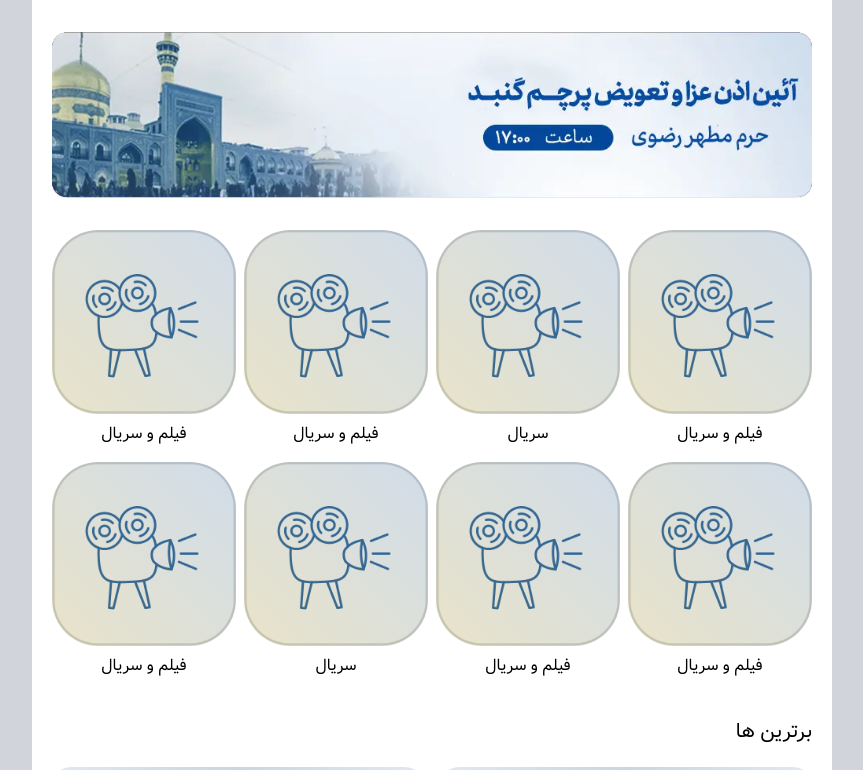
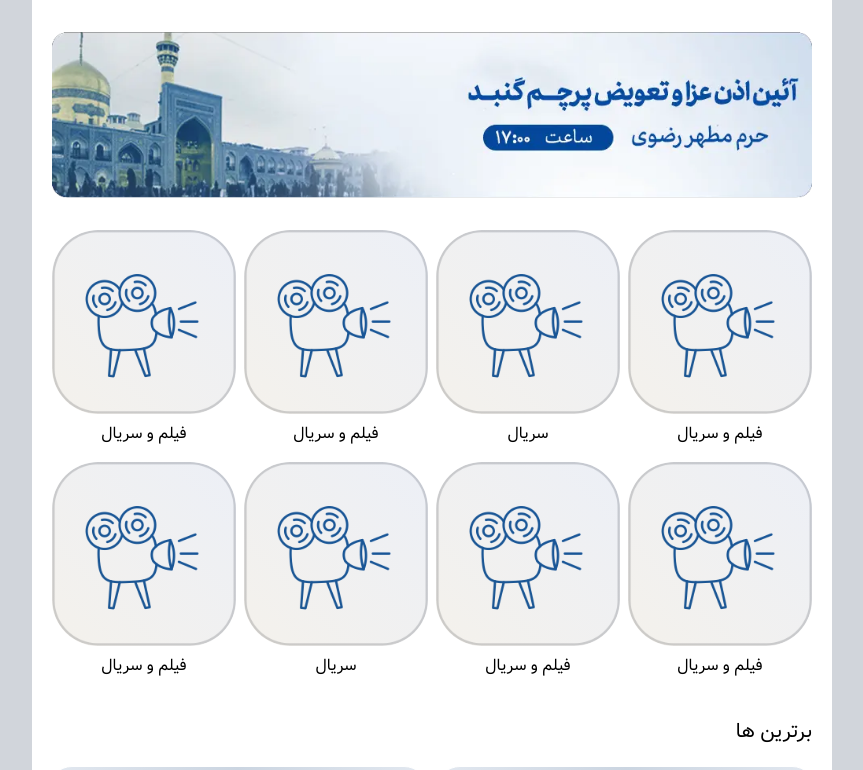
Before and after one commit to m-bashari-m/vitrin-with-react, a React (Vite) app: page / in a window 1280 px wide. Shown: the part 708-1478 px from the top of the page, without its empty margins (208-1071 px from the left). Built offline with nearby package versions, Linux system fonts and the light colour scheme.

Commit message:
Deploy dev

```diff
--- a/src/components/header/HeaderAds.tsx
+++ b/src/components/header/HeaderAds.tsx
@@ -6,7 +6,7 @@ const HeaderAds: React.FC = () => {
     <a
       id="ads"
       href="#"
-      className="bg-gray-100 md:hidden w-screen h-16 flex justify-between flex-row items-center px-4 py-3"
+      className="bg-gray-100 md:hidden w-full h-16 flex justify-between flex-row items-center px-4 py-3"
     >
       <div className="flex flex-row items-center">
         <img
--- a/src/components/main/BestCard.tsx
+++ b/src/components/main/BestCard.tsx
@@ -10,8 +10,9 @@ interface BestCardProps {
 
 const BestCard: React.FC<BestCardProps> = (props) => {
   return (
-    <div className="p-1">
+    <div draggable={false} className="p-1">
       <a
+        draggable={false}
         href={props.href}
         className="flex flex-row-reverse p-3 bg-slate-200 rounded-3xl items-center justify-between w-full border border-white transition duration-300 group hover:bg-slate-300 bg-gradient-to-r from-slate-200 via-slate-300 to-slate-200"
       >
--- a/src/components/main/Category.tsx
+++ b/src/components/main/Category.tsx
@@ -10,7 +10,7 @@ const Category: React.FC<CategoryProps> = (props) => {
   return (
     <a className="hover:cursor-pointer flex items-center flex-col">
       <div className="relative group rounded-4xl overflow-hidden">
-        <div className="absolute -top-[100px] -right-[100px] w-[400px] h-[400px] opacity-30 group-hover:opacity-40 transition duration-500  rounded-4xl hover:rotate-180 z-10 bg-gradient-to-bl from-blue-500 to-yellow-500"></div>
+        <div className="absolute -top-[100px] -right-[100px] w-[400px] h-[400px] opacity-10 group-hover:opacity-20 transition duration-500  rounded-4xl hover:rotate-180 z-10 bg-gradient-to-bl from-blue-600 to-yellow-600"></div>
         <img
           src={props.image}
           alt={props.alt}
--- a/src/data/data.ts
+++ b/src/data/data.ts
@@ -1,3 +1,10 @@
+import eznaza from "../images/banners/ezn-aza.webp";
+import avaiehesgh from "../images/relegious/avaieh-esgh.jpeg";
+import kartoonak from "../images/banners/kartoonak.webp";
+import majarajooiie from "../images/banners/majara-jooiie.webp";
+import sobhanehketab from "../images/banners/sobhaneh-ketab.webp";
+import modirankanal from "../images/banners/modiran-kanal.webp";
+import filmvaserial from "../images/categories/film-va-serial.png";
 interface Offer {
   id: string;
   showAll: string;
@@ -18,67 +25,67 @@ export const offers: Offer[] = [
     id: "مذهبی",
     showAll: "#",
     banner: {
-      image: "./src/images/banners/ezn-aza.webp",
+      image: eznaza,
       alt: "A small banner",
     },
     data: [
       {
         id: 1,
-        image: "./src/images/relegious/avaieh-esgh.jpeg",
+        image: avaiehesgh,
         alt: "Avayeh Eshgh",
         title: "آوای عشق",
       },
       {
         id: 2,
-        image: "./src/images/relegious/avaieh-esgh.jpeg",
+        image: avaiehesgh,
         alt: "Avayeh Eshgh",
         title: "آوای عشق",
       },
       {
         id: 3,
-        image: "./src/images/relegious/avaieh-esgh.jpeg",
+        image: avaiehesgh,
         alt: "Avayeh Eshgh",
         title: "آوای عشق",
       },
       {
         id: 4,
-        image: "./src/images/relegious/avaieh-esgh.jpeg",
+        image: avaiehesgh,
         alt: "Avayeh Eshgh",
         title: "آوای عشق",
       },
       {
         id: 5,
-        image: "./src/images/relegious/avaieh-esgh.jpeg",
+        image: avaiehesgh,
         alt: "Avayeh Eshgh",
         title: "آوای عشق",
       },
       {
         id: 6,
-        image: "./src/images/relegious/avaieh-esgh.jpeg",
+        image: avaiehesgh,
         alt: "Avayeh Eshgh",
         title: "آوای عشق",
       },
       {
         id: 7,
-        image: "./src/images/relegious/avaieh-esgh.jpeg",
+        image: avaiehesgh,
         alt: "Avayeh Eshgh",
         title: "آوای عشق",
       },
       {
         id: 8,
-        image: "./src/images/relegious/avaieh-esgh.jpeg",
+        image: avaiehesgh,
         alt: "Avayeh Eshgh",
         title: "آوای عشق",
       },
       {
         id: 9,
-        image: "./src/images/relegious/avaieh-esgh.jpeg",
+        image: avaiehesgh,
         alt: "Avayeh Eshgh",
         title: "آوای عشق",
       },
       {
         id: 10,
-        image: "./src/images/relegious/avaieh-esgh.jpeg",
+        image: avaiehesgh,
         alt: "Avayeh Eshgh",
         title: "آوای عشق",
       },
@@ -88,67 +95,67 @@ export const offers: Offer[] = [
     id: "پرفروش هفته",
     showAll: "#",
     banner: {
-      image: "./src/images/banners/kartoonak.webp",
+      image: kartoonak,
       alt: "A small banner",
     },
     data: [
       {
         id: 1,
-        image: "./src/images/relegious/avaieh-esgh.jpeg",
+        image: avaiehesgh,
         alt: "Avayeh Eshgh",
         title: "آوای عشق",
       },
       {
         id: 2,
-        image: "./src/images/relegious/avaieh-esgh.jpeg",
+        image: avaiehesgh,
         alt: "Avayeh Eshgh",
         title: "آوای عشق",
       },
       {
         id: 3,
-        image: "./src/images/relegious/avaieh-esgh.jpeg",
+        image: avaiehesgh,
         alt: "Avayeh Eshgh",
         title: "آوای عشق",
       },
       {
         id: 4,
-        image: "./src/images/relegious/avaieh-esgh.jpeg",
+        image: avaiehesgh,
         alt: "Avayeh Eshgh",
         title: "آوای عشق",
       },
       {
         id: 5,
-        image: "./src/images/relegious/avaieh-esgh.jpeg",
+        image: avaiehesgh,
         alt: "Avayeh Eshgh",
         title: "آوای عشق",
       },
       {
         id: 6,
-        image: "./src/images/relegious/avaieh-esgh.jpeg",
+        image: avaiehesgh,
         alt: "Avayeh Eshgh",
         title: "آوای عشق",
       },
       {
         id: 7,
-        image: "./src/images/relegious/avaieh-esgh.jpeg",
+        image: avaiehesgh,
         alt: "Avayeh Eshgh",
         title: "آوای عشق",
       },
       {
         id: 8,
-        image: "./src/images/relegious/avaieh-esgh.jpeg",
+        image: avaiehesgh,
         alt: "Avayeh Eshgh",
         title: "آوای عشق",
       },
       {
         id: 9,
-        image: "./src/images/relegious/avaieh-esgh.jpeg",
+        image: avaiehesgh,
         alt: "Avayeh Eshgh",
         title: "آوای عشق",
       },
       {
         id: 10,
-        image: "./src/images/relegious/avaieh-esgh.jpeg",
+        image: avaiehesgh,
         alt: "Avayeh Eshgh",
         title: "آوای عشق",
       },
@@ -158,67 +165,67 @@ export const offers: Offer[] = [
     id: "سبک زندگی",
     showAll: "#",
     banner: {
-      image: "./src/images/banners/majara-jooiie.webp",
+      image: majarajooiie,
       alt: "A small banner",
     },
     data: [
       {
         id: 1,
-        image: "./src/images/relegious/avaieh-esgh.jpeg",
+        image: avaiehesgh,
         alt: "Avayeh Eshgh",
         title: "آوای عشق",
       },
       {
         id: 2,
-        image: "./src/images/relegious/avaieh-esgh.jpeg",
+        image: avaiehesgh,
         alt: "Avayeh Eshgh",
         title: "آوای عشق",
       },
       {
         id: 3,
-        image: "./src/images/relegious/avaieh-esgh.jpeg",
+        image: avaiehesgh,
         alt: "Avayeh Eshgh",
         title: "آوای عشق",
       },
       {
         id: 4,
-        image: "./src/images/relegious/avaieh-esgh.jpeg",
+        image: avaiehesgh,
         alt: "Avayeh Eshgh",
         title: "آوای عشق",
       },
       {
         id: 5,
-        image: "./src/images/relegious/avaieh-esgh.jpeg",
+        image: avaiehesgh,
         alt: "Avayeh Eshgh",
         title: "آوای عشق",
       },
       {
         id: 6,
-        image: "./src/images/relegious/avaieh-esgh.jpeg",
+        image: avaiehesgh,
         alt: "Avayeh Eshgh",
         title: "آوای عشق",
       },
       {
         id: 7,
-        image: "./src/images/relegious/avaieh-esgh.jpeg",
+        image: avaiehesgh,
         alt: "Avayeh Eshgh",
         title: "آوای عشق",
       },
       {
         id: 8,
-        image: "./src/images/relegious/avaieh-esgh.jpeg",
+        image: avaiehesgh,
         alt: "Avayeh Eshgh",
         title: "آوای عشق",
       },
       {
         id: 9,
-        image: "./src/images/relegious/avaieh-esgh.jpeg",
+        image: avaiehesgh,
         alt: "Avayeh Eshgh",
         title: "آوای عشق",
       },
       {
         id: 10,
-        image: "./src/images/relegious/avaieh-esgh.jpeg",
+        image: avaiehesgh,
         alt: "Avayeh Eshgh",
         title: "آوای عشق",
       },
@@ -228,67 +235,67 @@ export const offers: Offer[] = [
     id: "اخبار",
     showAll: "#",
     banner: {
-      image: "./src/images/banners/sobhaneh-ketab.webp",
+      image: sobhanehketab,
       alt: "A small banner",
     },
     data: [
       {
         id: 1,
-        image: "./src/images/relegious/avaieh-esgh.jpeg",
+        image: avaiehesgh,
         alt: "Avayeh Eshgh",
         title: "آوای عشق",
       },
       {
         id: 2,
-        image: "./src/images/relegious/avaieh-esgh.jpeg",
+        image: avaiehesgh,
         alt: "Avayeh Eshgh",
         title: "آوای عشق",
       },
       {
         id: 3,
-        image: "./src/images/relegious/avaieh-esgh.jpeg",
+        image: avaiehesgh,
         alt: "Avayeh Eshgh",
         title: "آوای عشق",
       },
       {
         id: 4,
-        image: "./src/images/relegious/avaieh-esgh.jpeg",
+        image: avaiehesgh,
         alt: "Avayeh Eshgh",
         title: "آوای عشق",
       },
       {
         id: 5,
-        image: "./src/images/relegious/avaieh-esgh.jpeg",
+        image: avaiehesgh,
         alt: "Avayeh Eshgh",
         title: "آوای عشق",
       },
       {
         id: 6,
-        image: "./src/images/relegious/avaieh-esgh.jpeg",
+        image: avaiehesgh,
         alt: "Avayeh Eshgh",
         title: "آوای عشق",
       },
       {
         id: 7,
-        image: "./src/images/relegious/avaieh-esgh.jpeg",
+        image: avaiehesgh,
         alt: "Avayeh Eshgh",
         title: "آوای عشق",
       },
       {
         id: 8,
-        image: "./src/images/relegious/avaieh-esgh.jpeg",
+        image: avaiehesgh,
         alt: "Avayeh Eshgh",
         title: "آوای عشق",
       },
       {
         id: 9,
-        image: "./src/images/relegious/avaieh-esgh.jpeg",
+        image: avaiehesgh,
         alt: "Avayeh Eshgh",
         title: "آوای عشق",
       },
       {
         id: 10,
-        image: "./src/images/relegious/avaieh-esgh.jpeg",
+        image: avaiehesgh,
         alt: "Avayeh Eshgh",
         title: "آوای عشق",
       },
@@ -298,67 +305,67 @@ export const offers: Offer[] = [
     id: "تبلیغات",
     showAll: "#",
     banner: {
-      image: "./src/images/banners/modiran-kanal.webp",
+      image: modirankanal,
       alt: "A small banner",
     },
     data: [
       {
         id: 1,
-        image: "./src/images/relegious/avaieh-esgh.jpeg",
+        image: avaiehesgh,
         alt: "Avayeh Eshgh",
         title: "آوای عشق",
       },
       {
         id: 2,
-        image: "./src/images/relegious/avaieh-esgh.jpeg",
+        image: avaiehesgh,
         alt: "Avayeh Eshgh",
         title: "آوای عشق",
       },
       {
         id: 3,
-        image: "./src/images/relegious/avaieh-esgh.jpeg",
+        image: avaiehesgh,
         alt: "Avayeh Eshgh",
         title: "آوای عشق",
       },
       {
         id: 4,
-        image: "./src/images/relegious/avaieh-esgh.jpeg",
+        image: avaiehesgh,
         alt: "Avayeh Eshgh",
         title: "آوای عشق",
       },
       {
         id: 5,
-        image: "./src/images/relegious/avaieh-esgh.jpeg",
+        image: avaiehesgh,
         alt: "Avayeh Eshgh",
         title: "آوای عشق",
       },
       {
         id: 6,
-        image: "./src/images/relegious/avaieh-esgh.jpeg",
+        image: avaiehesgh,
         alt: "Avayeh Eshgh",
         title: "آوای عشق",
       },
       {
         id: 7,
-        image: "./src/images/relegious/avaieh-esgh.jpeg",
+        image: avaiehesgh,
         alt: "Avayeh Eshgh",
         title: "آوای عشق",
       },
       {
         id: 8,
-        image: "./src/images/relegious/avaieh-esgh.jpeg",
+        image: avaiehesgh,
         alt: "Avayeh Eshgh",
         title: "آوای عشق",
       },
       {
         id: 9,
-        image: "./src/images/relegious/avaieh-esgh.jpeg",
+        image: avaiehesgh,
         alt: "Avayeh Eshgh",
         title: "آوای عشق",
       },
       {
         id: 10,
-        image: "./src/images/relegious/avaieh-esgh.jpeg",
+        image: avaiehesgh,
         alt: "Avayeh Eshgh",
         title: "آوای عشق",
       },
@@ -370,61 +377,61 @@ export const offers: Offer[] = [
     data: [
       {
         id: 1,
-        image: "./src/images/relegious/avaieh-esgh.jpeg",
+        image: avaiehesgh,
         alt: "Avayeh Eshgh",
         title: "آوای عشق",
       },
       {
         id: 2,
-        image: "./src/images/relegious/avaieh-esgh.jpeg",
+        image: avaiehesgh,
         alt: "Avayeh Eshgh",
         title: "آوای عشق",
       },
       {
         id: 3,
-        image: "./src/images/relegious/avaieh-esgh.jpeg",
+        image: avaiehesgh,
         alt: "Avayeh Eshgh",
         title: "آوای عشق",
       },
       {
         id: 4,
-        image: "./src/images/relegious/avaieh-esgh.jpeg",
+        image: avaiehesgh,
         alt: "Avayeh Eshgh",
         title: "آوای عشق",
       },
       {
         id: 5,
-        image: "./src/images/relegious/avaieh-esgh.jpeg",
+        image: avaiehesgh,
         alt: "Avayeh Eshgh",
         title: "آوای عشق",
       },
       {
         id: 6,
-        image: "./src/images/relegious/avaieh-esgh.jpeg",
+        image: avaiehesgh,
         alt: "Avayeh Eshgh",
         title: "آوای عشق",
       },
       {
         id: 7,
-        image: "./src/images/relegious/avaieh-esgh.jpeg",
+        image: avaiehesgh,
         alt: "Avayeh Eshgh",
         title: "آوای عشق",
       },
       {
         id: 8,
-        image: "./src/images/relegious/avaieh-esgh.jpeg",
+        image: avaiehesgh,
         alt: "Avayeh Eshgh",
         title: "آوای عشق",
       },
       {
         id: 9,
-        image: "./src/images/relegious/avaieh-esgh.jpeg",
+        image: avaiehesgh,
         alt: "Avayeh Eshgh",
         title: "آوای عشق",
       },
       {
         id: 10,
-        image: "./src/images/relegious/avaieh-esgh.jpeg",
+        image: avaiehesgh,
         alt: "Avayeh Eshgh",
         title: " آوای آرام عشق",
       },
@@ -435,49 +442,49 @@ export const offers: Offer[] = [
 export const categories = [
   {
     id: "1",
-    image: "./src/images/categories/film-va-serial.png",
+    image: filmvaserial,
     title: "فیلم و سریال",
     alt: "Movies and Series",
   },
   {
     id: "2",
-    image: "./src/images/categories/film-va-serial.png",
+    image: filmvaserial,
     title: " سریال",
     alt: "Movies and Series",
   },
   {
     id: "3",
-    image: "./src/images/categories/film-va-serial.png",
+    image: filmvaserial,
     title: "فیلم و سریال",
     alt: "Movies and Series",
   },
   {
     id: "4",
-    image: "./src/images/categories/film-va-serial.png",
+    image: filmvaserial,
     title: "فیلم و سریال",
     alt: "Movies and Series",
   },
   {
     id: "5",
-    image: "./src/images/categories/film-va-serial.png",
+    image: filmvaserial,
     title: "فیلم و سریال",
     alt: "Movies and Series",
   },
   {
     id: "6",
-    image: "./src/images/categories/film-va-serial.png",
+    image: filmvaserial,
     title: "فیلم و سریال",
     alt: "Movies and Series",
   },
   {
     id: "7",
-    image: "./src/images/categories/film-va-serial.png",
+    image: filmvaserial,
     title: " سریال",
     alt: "Movies and Series",
   },
   {
     id: "8",
-    image: "./src/images/categories/film-va-serial.png",
+    image: filmvaserial,
     title: "فیلم و سریال",
     alt: "Movies and Series",
   },
@@ -486,7 +493,7 @@ export const categories = [
 export const best = [
   {
     id: "1",
-    image: "./src/images/relegious/avaieh-esgh.jpeg",
+    image: avaiehesgh,
     imageAlt: "offer image",
     href: "#",
     title: "آوای عشق",
@@ -495,7 +502,7 @@ export const best = [
   },
   {
     id: "2",
-    image: "./src/images/relegious/avaieh-esgh.jpeg",
+    image: avaiehesgh,
     imageAlt: "offer image",
     href: "#",
     title: "آوای عشق",
@@ -504,7 +511,7 @@ export const best = [
   },
   {
     id: "3",
-    image: "./src/images/relegious/avaieh-esgh.jpeg",
+    image: avaiehesgh,
     imageAlt: "offer image",
     href: "#",
     title: "آوای عشق",
@@ -513,7 +520,7 @@ export const best = [
   },
   {
     id: "4",
-    image: "./src/images/relegious/avaieh-esgh.jpeg",
+    image: avaiehesgh,
     imageAlt: "offer image",
     href: "#",
     title: "آوای عشق",
@@ -522,7 +529,7 @@ export const best = [
   },
   {
     id: "5",
-    image: "./src/images/relegious/avaieh-esgh.jpeg",
+    image: avaiehesgh,
     imageAlt: "offer image",
     href: "#",
     title: "آوای عشق",
@@ -531,7 +538,7 @@ export const best = [
   },
   {
     id: "6",
-    image: "./src/images/relegious/avaieh-esgh.jpeg",
+    image: avaiehesgh,
     imageAlt: "offer image",
     href: "#",
     title: "آوای عشق",
--- a/vite.config.ts
+++ b/vite.config.ts
@@ -3,6 +3,7 @@ import react from "@vitejs/plugin-react-swc";
 
 // https://vitejs.dev/config/
 export default defineConfig({
-  base: "/vitrin-with-react/",
+  base: "/",
   plugins: [react()],
+  server: { port: 3000, host: true },
 });
```
Also changed, not shown: docker/dev/docker-compose.yml (added, +10 -0 lines), src/components/main/BannerSlider.tsx (+6 -15 lines), server/db.json (deleted), 14 other files (tests, documents, lock files or other folders).
